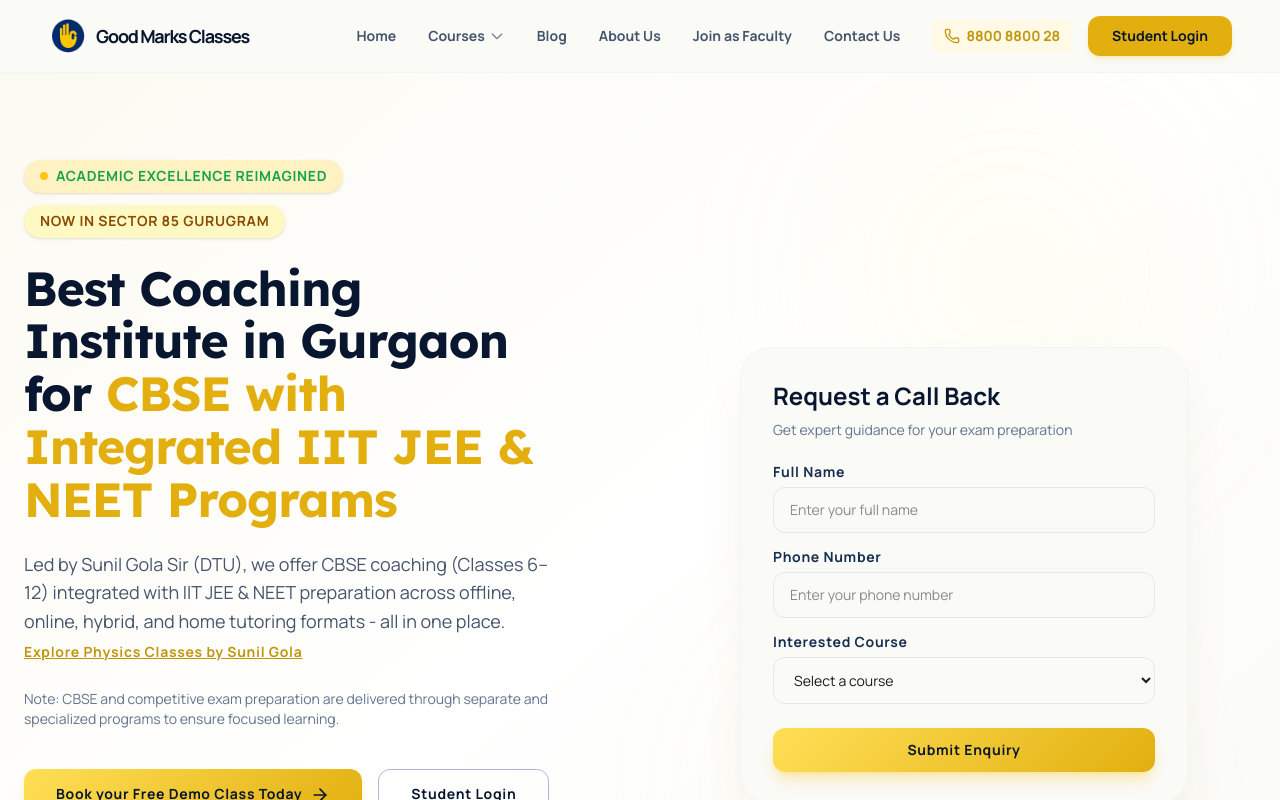
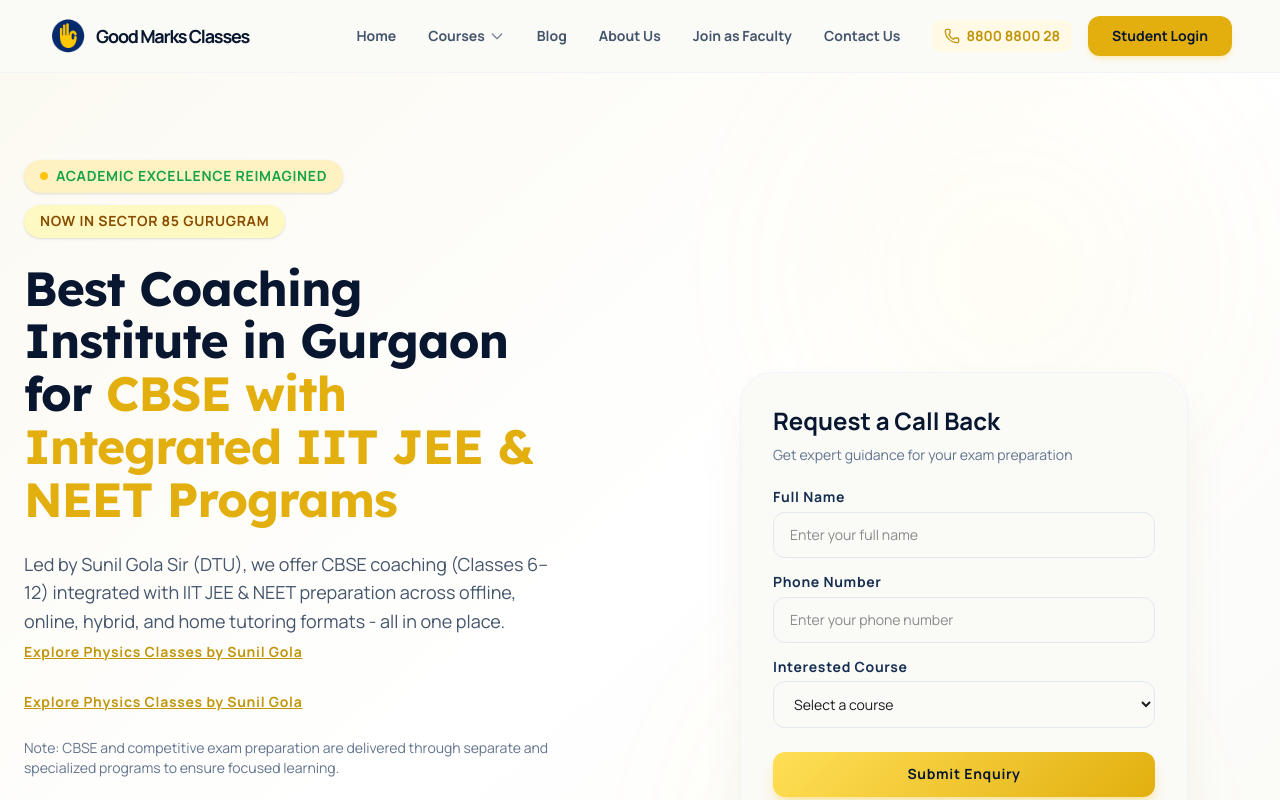
Before and after one commit to team229/goodmarkswebsite, a React (Vite) app: page / in a window 1280 px wide. Shown: the top 800 px of the page. Built offline with nearby package versions, Linux system fonts and the light colour scheme.

Commit message:
Place physics classes link on separate line in hero (#17)

```diff
--- a/src/pages/Home.tsx
+++ b/src/pages/Home.tsx
@@ -140,6 +140,11 @@
                 </h1>
                 <p className="font-body-lg text-slate-600 max-w-xl text-lg leading-relaxed">
                   Led by Sunil Gola Sir (DTU), we offer CBSE coaching (Classes 6–12) integrated with IIT JEE & NEET preparation across offline, online, hybrid, and home tutoring formats - all in one place.{' '}
+                  <Link to="/physics-classes-sunil-gola" className="text-primary-700 font-label-bold underline hover:text-primary-800 transition-colors">
+                    Explore Physics Classes by Sunil Gola
+                  </Link>
+                </p>
+                <p className="max-w-xl">
                   <Link to="/physics-classes-sunil-gola" className="text-primary-700 font-label-bold underline hover:text-primary-800 transition-colors">
                     Explore Physics Classes by Sunil Gola
                   </Link>
```
